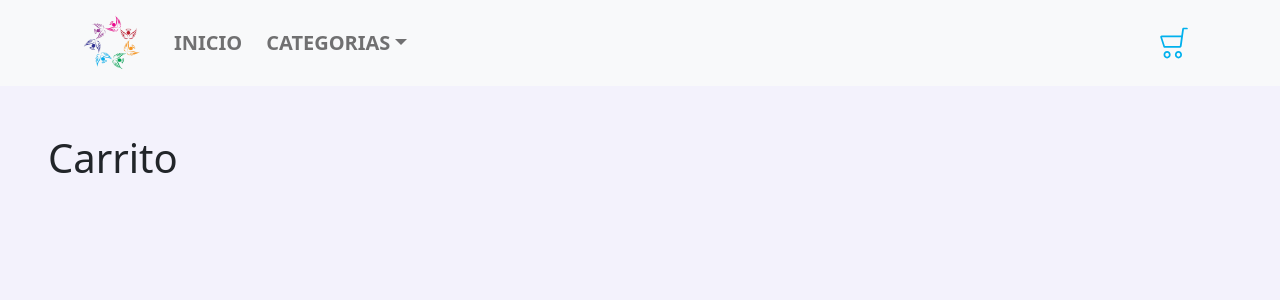
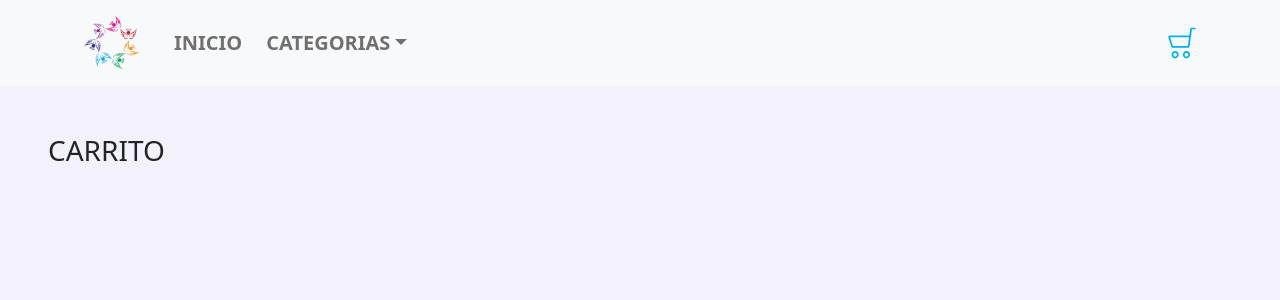
Before and after one commit to soynerin/mi-centro-de-luz, a React (Create React App) app: page /cart in a window 1280 px wide. Shown: the top 300 px of the page. Built offline with nearby package versions, Linux system fonts and the light colour scheme.

Commit message:
feat: Desafío CartContext
Se agrega nuevo Contexto de Carrito de Compras
El icono de Cart navega a la ruta /cart
Al componente de Detalle del Producto se le agrega la funcionalidad de Finalizar Compra
Se agrega estructura y diseño al componente contenedor del Carrito de compras

```diff
--- a/src/App.js
+++ b/src/App.js
@@ -4,6 +4,7 @@ import ItemListContainer from "./components/products/list/ItemListContainer";
 import ItemDetailContainer from "./components/products/detail/ItemDetailContainer";
 import ItemCartContainer from "./components/cartShopping/ItemCartContainer";
 import { Route, Routes } from "react-router-dom";
+import { CartProvider } from "./context/cart/CartContext";
 
 const styleBg = {
 	backgroundColor: "#F3F2FC",
@@ -14,6 +15,7 @@ function App() {
 	return (
 		<>
 			<Navbar />
+			<CartProvider>
 				<Routes>
 					<Route
 						path="/"
@@ -23,6 +25,7 @@ function App() {
 					<Route path="item/:id" element={<ItemDetailContainer />}></Route>
 					<Route path="cart" element={<ItemCartContainer />}></Route>
 				</Routes>
+			</CartProvider>
 		</>
 	);
 }
--- a/src/components/cartShopping/ItemCartContainer.js
+++ b/src/components/cartShopping/ItemCartContainer.js
@@ -1,11 +1,25 @@
-import React from "react";
+import React, { useContext } from "react";
+import { CartContext } from "../../context/cart/CartContext";
 
 const ItemCartContainer = () => {
+	const { cartItems } = useContext(CartContext);
+
 	return (
-    <div className="p-5 min-vh-100" style={{ backgroundColor: "#F3F2FC" }}>
-      <h1> Carrito </h1>
-    </div>
-  );
+		<div className="p-5 min-vh-100" style={{ backgroundColor: "#F3F2FC" }}>
+			<h1 className="text-uppercase fs-3 fw-light mb-5"> Carrito </h1>
+			<ol className="list-group">
+				{cartItems.map((item) => (
+					<li className="list-group-item d-flex justify-content-between align-items-start">
+						<div className="ms-2 me-auto">
+							<div className="fw-bold">{item["producto"]["title"]}</div>
+							{item["producto"]["description"]}
+						</div>
+						<span className="badge bg-primary rounded-pill">{item["productQauntityCart"]}</span>
+					</li>
+				))}
+			</ol>
+		</div>
+	);
 };
 
 export default ItemCartContainer;
--- a/src/components/products/detail/ItemDetail.js
+++ b/src/components/products/detail/ItemDetail.js
@@ -1,10 +1,12 @@
-import React, { useState } from "react";
-import { Col, Container, Row } from "react-bootstrap";
-import ItemCount from '../../widgets/ItemCount'
+import React, { useContext, useState } from "react";
+import { Button, Col, Container, Row } from "react-bootstrap";
+import { Link } from "react-router-dom";
+import { CartContext } from "../../../context/cart/CartContext";
+import ItemCount from "../../widgets/ItemCount";
 
 const ItemDetail = ({ producto }) => {
-
-	const [productQauntityCart, setProductQauntityCart] = useState(0)
+	const [productQauntityCart, setProductQauntityCart] = useState(0);
+	const { addItemToCart } = useContext(CartContext);
 
 	const formatNumber = (amount) => {
 		const numberFormat = new Intl.NumberFormat("es-AR", { style: "currency", currency: "ARS" });
@@ -14,9 +16,14 @@ const ItemDetail = ({ producto }) => {
 
 	const onAdd = (quantityToAdd) => {
 		setProductQauntityCart(quantityToAdd);
+	};
 
-		alert("Producto agregado al carrito")
-	}
+	const handleAddItemToCart = () => {
+		addItemToCart({
+			producto,
+			productQauntityCart,
+		});
+	};
 
 	return (
 		<div className="p-5" style={{ backgroundColor: "#F3F2FC" }}>
@@ -53,9 +60,15 @@ const ItemDetail = ({ producto }) => {
 							<p className="fw-lighter">{producto.description}</p>
 						</Row>
 						<Row>
-							<ItemCount
-								stock={producto.stock}
-								onAdd={onAdd} />
+							<ItemCount stock={producto.stock} onAdd={onAdd} />
+							<Link to="/cart">
+								<Button
+									variant={`success text-uppercase ${productQauntityCart > 0 ? "" : "d-none"}`}
+									onClick={handleAddItemToCart}
+								>
+									Finalizar compra
+								</Button>
+							</Link>
 						</Row>
 						<Row className="mt-4">
 							<button type="button" className="btn btn-outline-dark">
--- a/src/components/widgets/CartWidget.js
+++ b/src/components/widgets/CartWidget.js
@@ -1,19 +1,13 @@
 import { Nav } from "react-bootstrap";
+import { Link } from "react-router-dom";
 
 const CartWidget = () => {
 	return (
-
-			<Nav>
-				<Nav.Link href="#cart">
-					<img
-						src="../icons/cart.svg"
-						width="32"
-						height="32"
-						alt="carticon"
-					/>
-				</Nav.Link>
-			</Nav>
-
+		<Nav>
+			<Link to="/cart">
+				<img src="../icons/cart.svg" width="32" height="32" alt="carticon" />
+			</Link>
+		</Nav>
 	);
 };
 
--- a/src/components/widgets/ItemCount.js
+++ b/src/components/widgets/ItemCount.js
@@ -36,7 +36,7 @@ const ItemCount = ({ stock, onAdd }) => {
 						<i className="lni lni-plus" onClick={incrementQuantity}></i>
 					</Button>
 				</div>
-				<div className="d-flex justify-content-around mt-5">
+				<div className="mt-5">
 					<Button
 						variant={`dark text-uppercase ${quantity > 0 ? "" : "disabled"}`}
 						onClick={() => {
@@ -45,11 +45,6 @@ const ItemCount = ({ stock, onAdd }) => {
 					>
 						Agregar al carrito
 					</Button>
-					<Link to="/cart">
-						<Button variant={`success text-uppercase ${quantity > 0 ? "" : "disabled"}`}>
-							Finalizar compra
-						</Button>
-					</Link>
 				</div>
 			</Card.Body>
 		</Card>
--- /dev/null
+++ b/src/context/cart/CartContext.js
@@ -0,0 +1,27 @@
+import React, { createContext, useState } from "react";
+
+export const CartContext = createContext([]);
+
+export const CartProvider = ({ children }) => {
+	const [cartItems, setCartItems] = useState([]);
+
+	const addItemToCart = (currentProduct) => {
+		if (cartItems.some((item) => item["producto"]["id"] === currentProduct["producto"]["id"])) {
+			return;
+		}
+
+		setCartItems([...cartItems, currentProduct]);
+	};
+
+	const removeItemOfCart = (itemId) => {};
+
+	const clearCart = () => {};
+
+	const isItemInCart = () => {};
+
+	return (
+		<CartContext.Provider value={{ cartItems, addItemToCart, removeItemOfCart, clearCart, isItemInCart }}>
+			{children}
+		</CartContext.Provider>
+	);
+};
```
Also changed, not shown: src/components/navbar/Navbar.js (+12 -14 lines). Lines whose indentation alone changed are shown as unchanged.
